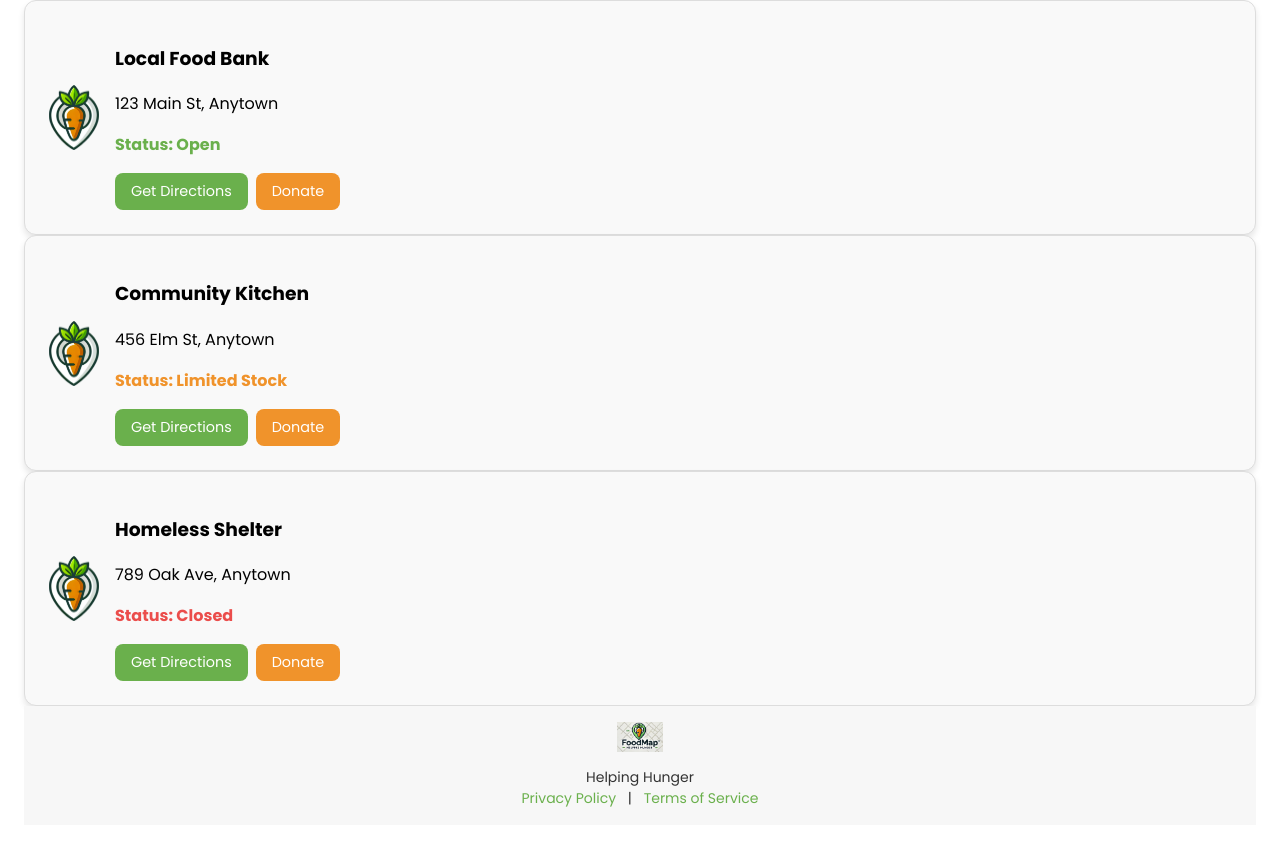
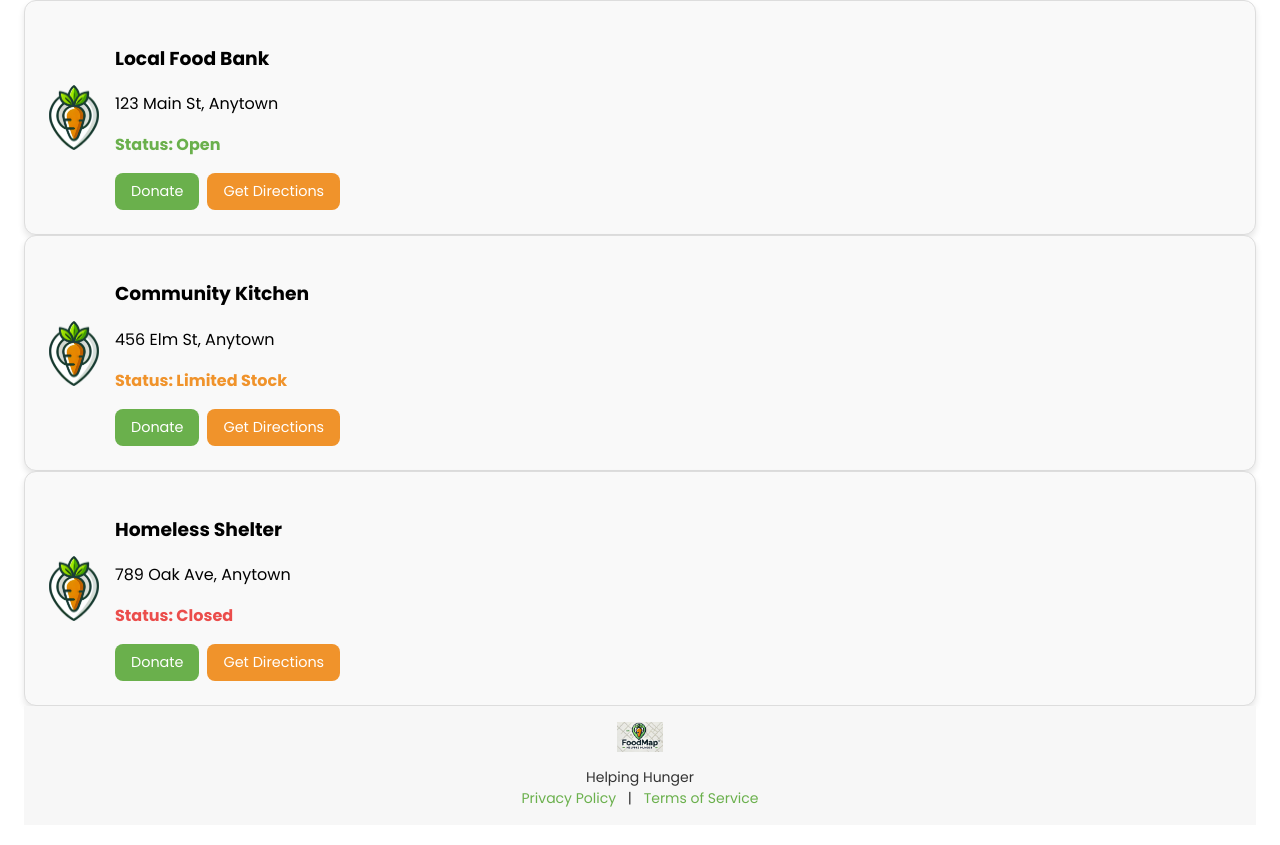
Before and after one commit to austin-schoster7/UI-Project-4, a SvelteKit app: page / in a window 1280 px wide. Shown: the part 1109-1954 px from the top of the page. Built offline with nearby package versions, Linux system fonts and the light colour scheme; no server answers.

Commit message:
Updated styling

```diff
--- a/src/lib/components/ResourceCard.svelte
+++ b/src/lib/components/ResourceCard.svelte
@@ -56,21 +56,21 @@
     font-family: 'Poppins', sans-serif;
   }
 
-  .directions-button {
+  .donate-button {
     background: #6ab04c; /* Green for directions */
     color: white;
   }
 
-  .directions-button:hover {
+  .donate-button:hover {
     background: #4e9b3b;
   }
 
-  .donate-button {
+  .directions-button {
     background: #f0932b; /* Orange for donations */
     color: white;
   }
 
-  .donate-button:hover {
+  .directions-button:hover {
     background: #d87c25;
   }
 
@@ -104,11 +104,11 @@
       Status: {resource.status}
     </p>
     <div class="buttons">
+      <button class="donate-button" on:click={(e) => { e.stopPropagation(); onDonate(resource); }}>
+        Donate
+      </button>
       <button class="directions-button" on:click={(e) => { e.stopPropagation(); onGetDirections(resource); }}>
         Get Directions
-      </button>
-      <button class="donate-button" on:click={(e) => { e.stopPropagation(); onDonate(resource); }}>
-        Donate
       </button>
     </div>
   </div>
--- a/src/routes/donate/+page.svelte
+++ b/src/routes/donate/+page.svelte
@@ -98,7 +98,6 @@
     button {
       background-color: #6AB04C;
       color: white;
-      font-weight: bold;
       cursor: pointer;
       border: none;
     }
@@ -116,7 +115,6 @@
     .directions-button {
       background-color: #f0932b; /* Orange for Get Directions */
       color: white;
-      font-weight: bold;
       cursor: pointer;
       border: none;
       padding: 0.75rem;
```
